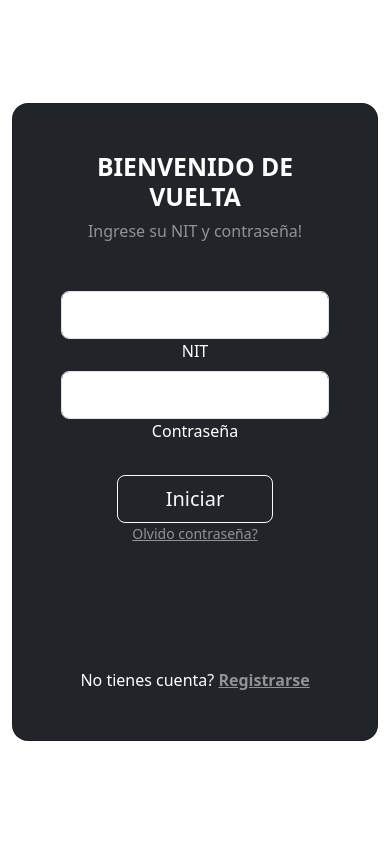
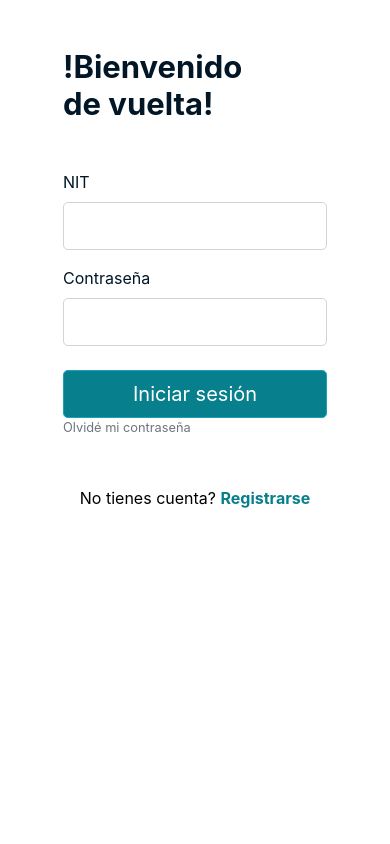
Before and after one commit to ICESI-PI1/knowledge_projects, a Django app: page / in a window 390 px wide. Run offline with Django 4.2, Linux system fonts and the light colour scheme; some libraries are stand-ins or nearby versions.

Commit message:
Modify the layout of the login and register view

```diff
--- a/Auth/templates/Auth/logout.html
+++ /dev/null
@@ -1,6 +0,0 @@
-{% extends 'Auth/layout.html' %}
-
-{%block content%}
-
-<h1>You are loged</h1>
-{%endblock%}
--- a/Auth/templates/layouts/base.html
+++ b/Auth/templates/layouts/base.html
@@ -5,9 +5,16 @@
     <meta name="viewport" content="width=device-width, initial-scale=1">
     <title>Bootstrap demo</title>
     <link href="https://cdn.jsdelivr.net/npm/bootstrap@5.3.0-alpha2/dist/css/bootstrap.min.css" rel="stylesheet" integrity="sha384-aFq/bzH65dt+w6FI2ooMVUpc+21e0SRygnTpmBvdBgSdnuTN7QbdgL+OapgHtvPp" crossorigin="anonymous">
+
+    <link href="//maxcdn.bootstrapcdn.com/bootstrap/4.1.1/css/bootstrap.min.css" rel="stylesheet" id="bootstrap-css">
+
+
+
   </head>
   <body>
+
     {% block content%}
+
     {% endblock %}
     <script src="https://cdn.jsdelivr.net/npm/bootstrap@5.3.0-alpha2/dist/js/bootstrap.bundle.min.js" integrity="sha384-qKXV1j0HvMUeCBQ+QVp7JcfGl760yU08IQ+GpUo5hlbpg51QRiuqHAJz8+BrxE/N" crossorigin="anonymous"></script>
   </body>
--- a/Auth/templates/login.html
+++ b/Auth/templates/login.html
@@ -1,54 +1,51 @@
 {% extends 'layouts/base.html' %}
 
 {% block content%}
-<section class="vh-100 gradient-custom">
-    <div class="container py-5 h-100">
-      <div class="row d-flex justify-content-center align-items-center h-100">
-        <div class="col-12 col-md-8 col-lg-6 col-xl-5">
-          <div class="card bg-dark text-white" style="border-radius: 1rem;">
-            <div class="card-body p-5 text-center">
+<section class="vh-100">
+  <div class="container-fluid">
+    <div class="row">
+      <div class="col-sm-6 text-black">
+        <div class="px-5 ms-xl-4"">
+          <h3 class="my-5 display-5 fw-bold ls-tight" style="color: #011627">!Bienvenido<br />
+            <span>de vuelta!</span>
+          </h3>
+          <form method="post">
+            {% csrf_token %}
+            <div class= "form-group">
+              <label class="form-label" style="color: #011627">NIT</label>
+              <input name = "nit" class="form-control form-control-lg" />
 
-              <div class="mb-md-5 mt-md-4 pb-5">
+            </div>
+
+            <div class="form-outline form-white mb-4">
+              <label class="form-label" for="typePasswordX" style="color: #011627">Contraseña</label>
+              <input name = "password" type="password" id="typePasswordX" class="form-control form-control-lg" />
+            </div>
+
+            <div class="d-grid gap-2">
+              <button class="btn btn-info btn-lg btn-block" type="submit" style="background-color:#087F8C;color:white">Iniciar sesión</button>
+            </div>
 
 
 
-                <h2 class="fw-bold mb-2 text-uppercase">Bienvenido de vuelta</h2>
-                <p class="text-white-50 mb-5">Ingrese su NIT y contraseña!</p>
+            <p class="small mb-5 pb-lg-2"><a class="text-muted" href="#!">Olvidé mi contraseña</a></p>
 
-                <form method="post">
-                    {% csrf_token %}
-                    <div class= "form-group">
-                        <input name = "nit" class="form-control form-control-lg" />
-                        <label class="form-label">NIT</label>
-                    </div>
+          </form>
 
-                      <div class="form-outline form-white mb-4">
-                        <input name = "password" type="password" id="typePasswordX" class="form-control form-control-lg" />
-                        <label class="form-label" for="typePasswordX">Contraseña</label>
-                    </div>
-
-                    <button class="btn btn-outline-light btn-lg px-5" type="submit">Iniciar</button>
-                </form>
+          <div class="d-flex justify-content-center">
+            <p class="mb-0">No tienes cuenta? <a href="{% url 'register' %}" style="color:#087F8C" class="text-black-20 fw-bold">Registrarse</a>
+            </p>
+          </div>
 
 
+        </div>
 
-                <p class="small mb-5 pb-lg-2"><a class="text-white-50" href="#!">Olvido contraseña?</a></p>
-
-                <div class="d-flex justify-content-center text-center mt-4 pt-1">
-                  <a href="#!" class="text-white"><i class="fab fa-facebook-f fa-lg"></i></a>
-                  <a href="#!" class="text-white"><i class="fab fa-twitter fa-lg mx-4 px-2"></i></a>
-                  <a href="#!" class="text-white"><i class="fab fa-google fa-lg"></i></a>
-                </div>
-              </div>
-              <div>
-                <p class="mb-0">No tienes cuenta? <a href="{% url 'register' %}" class="text-white-50 fw-bold">Registrarse</a>
-                </p>
-              </div>
-
-            </div>
-          </div>
-        </div>
+      </div>
+      <div class="col-sm-6 px-0 d-none d-sm-block">
+        <img src="https://mdbcdn.b-cdn.net/img/Photos/new-templates/bootstrap-login-form/img3.webp"
+          alt="Login image" class="w-100 vh-100" style="object-fit: cover; object-position: left;">
       </div>
     </div>
-  </section>
+  </div>
+</section>
 {% endblock %}
```
Also changed, not shown: Auth/templates/Auth/home.html (deleted, +0 -10 lines), Auth/templates/Auth/layout.html (deleted, +0 -30 lines), Auth/templates/Auth/login.html (deleted, +0 -14 lines), Auth/templates/Auth/register.html (deleted, +0 -13 lines), Auth/templates/register.html (+12 -4 lines), db.sqlite3.
